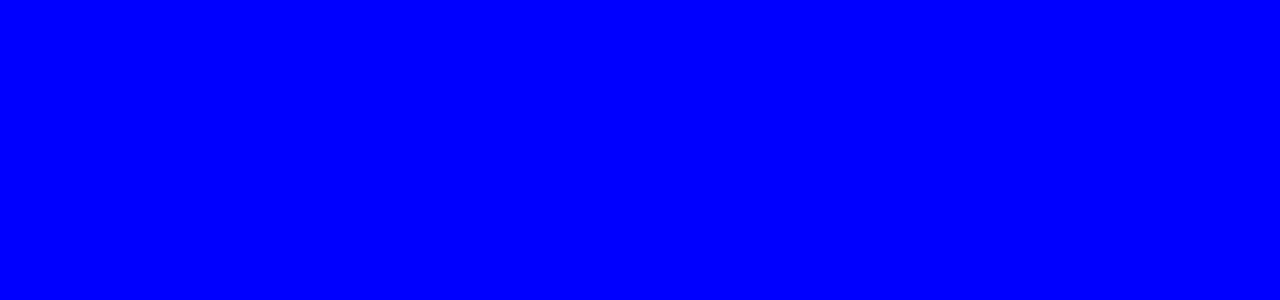
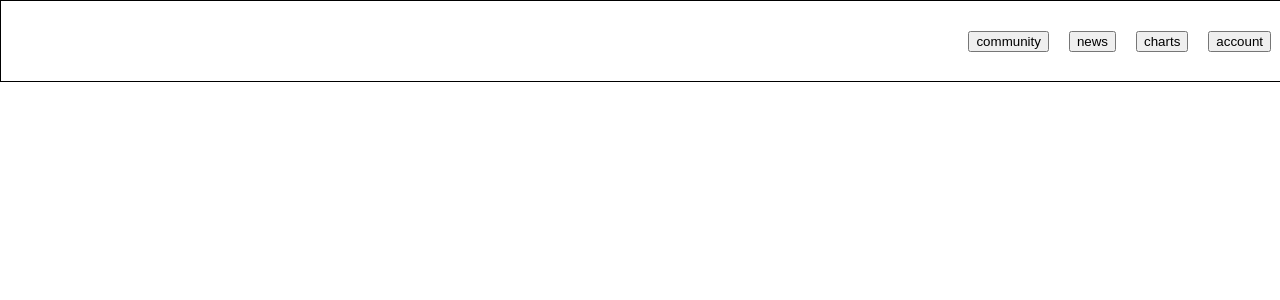
Before and after one commit to jamest7783/Dividend, a React (Create React App) app in the folder client/: page / in a window 1280 px wide. Shown: the top 300 px of the page. Built offline with nearby package versions, Linux system fonts and the light colour scheme.

Commit message:
Begin Links in Nav

```diff
--- a/client/src/App.css
+++ b/client/src/App.css
@@ -1,9 +1,30 @@
 body{
     margin:0;
 }
-#landing{
+#nav{
+    height:10vh;
+    width:100vw;
+    background:white;
+    border:1px solid black;
+    display:flex;
+    justify-content:flex-end;
+    align-items:center;
+}
+button{
+    margin:10px;
+}
+
+/* #landing{
     margin:0;
     height:100vh;
     width:100cw;
-    background: blue;
+    background:white;
+    display:flex;
+    justify-content:center;
+    align-items:center;
 }
+#chart{
+    height:80vh;
+    width:90vw;
+    border:1px solid black;
+} */
--- a/client/src/App.js
+++ b/client/src/App.js
@@ -1,10 +1,12 @@
 import './App.css'
 import {Routes,Route} from 'react-router-dom'
+import Nav from './components/Nav'
 import Landing from './pages/Landing'
 
 const App=()=>{
   return(
     <div>
+      <Nav/>
       <Routes>
         <Route path='/' element={<Landing/>}/>
         <Route/>
--- /dev/null
+++ b/client/src/components/Chart.jsx
@@ -0,0 +1,9 @@
+const Chart=()=>{
+
+    return(
+        <div id='chart'>
+
+        </div>
+    )
+}
+export default Chart
--- a/client/src/components/Nav.jsx
+++ b/client/src/components/Nav.jsx
@@ -1,3 +1,17 @@
+const Nav=()=>{
+
+    return(
+        <div id='nav'>
+                <button>community</button>
+                <button>news</button>
+                <button>charts</button>
+                <button>account</button>
+        </div>
+    )
+}
+export default Nav
+
+
 
 /*
 Dashboard [capital gains,watchlist,acct info,news,indices chart]
--- a/client/src/pages/Landing.jsx
+++ b/client/src/pages/Landing.jsx
@@ -1,7 +1,10 @@
+import Chart from '../components/Chart'
 const Landing=()=>{
 
     return(
-        <div id='landing'></div>
+        <div id='landing'>
+            <Chart />
+        </div>
     )
 }
 
```
